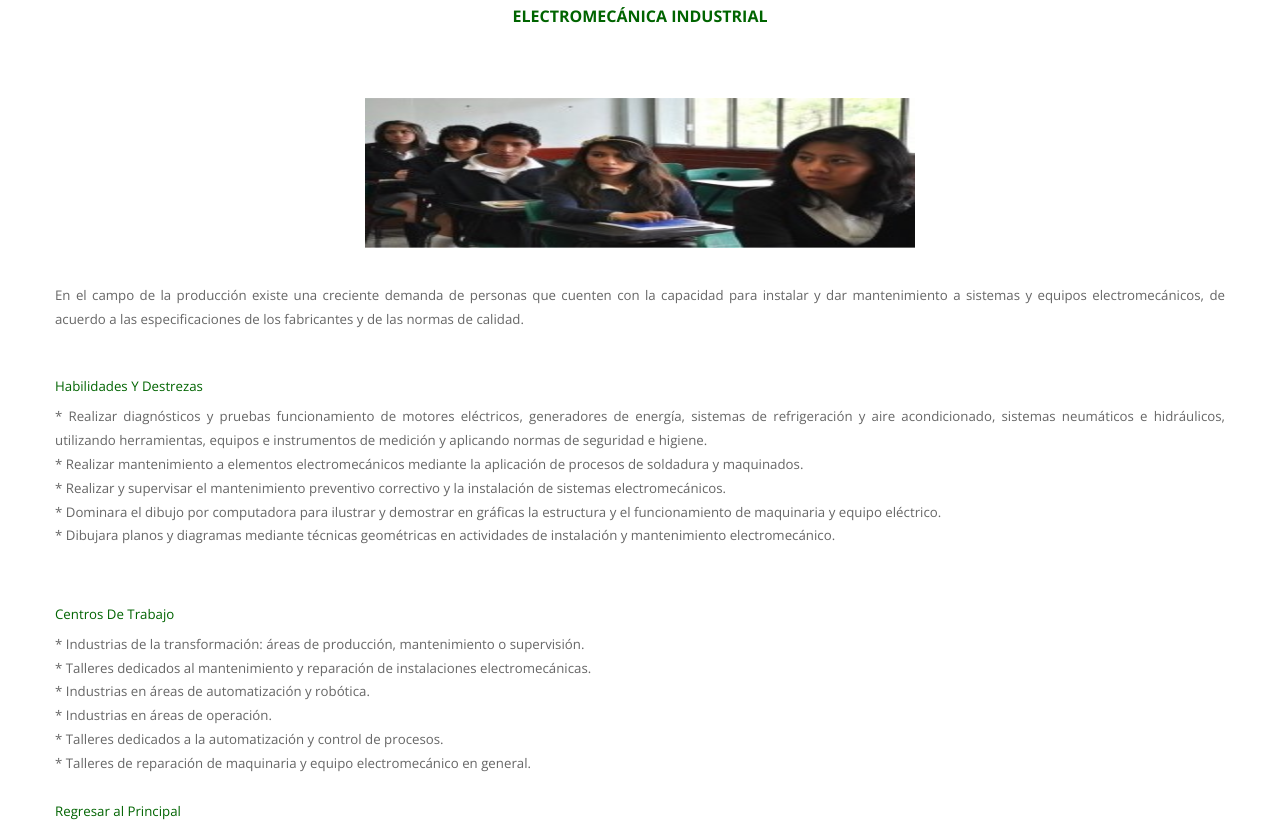
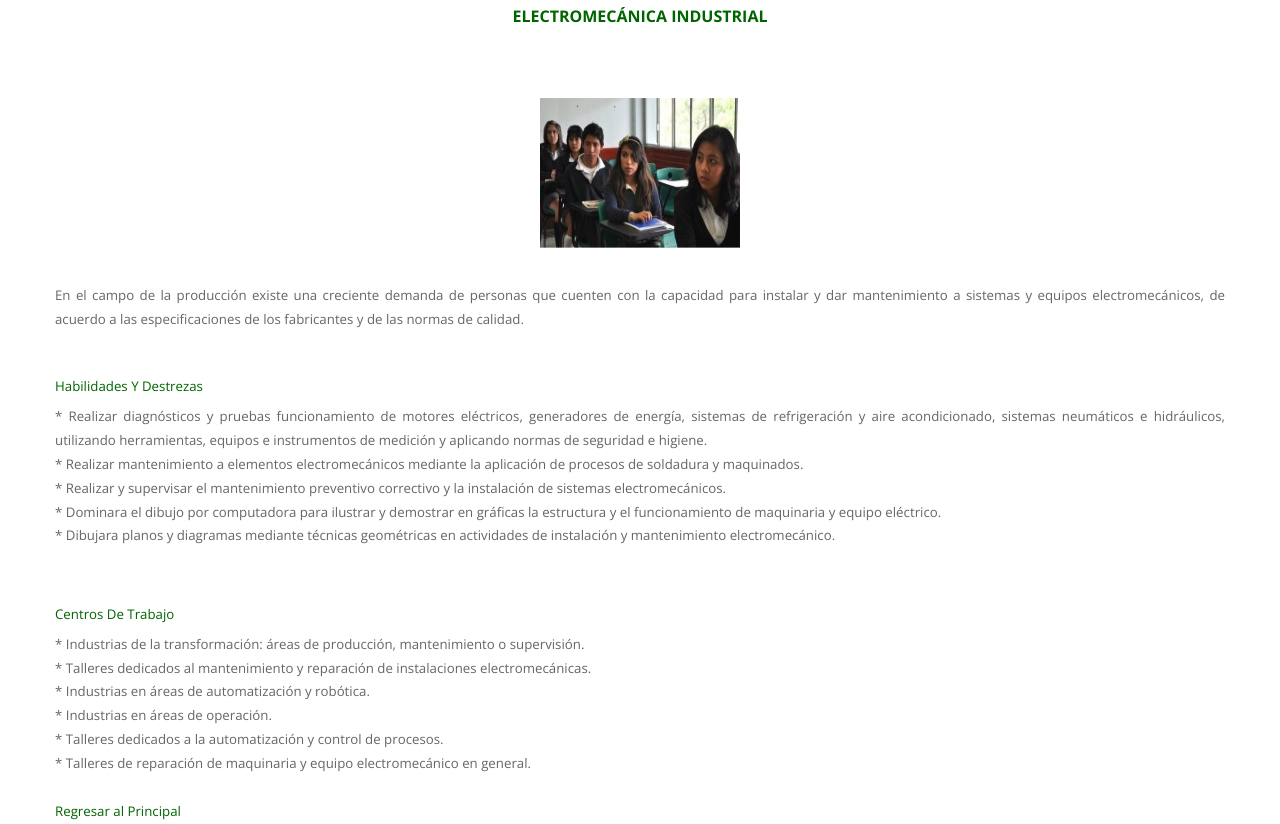
Before and after one commit to AlberichHerondale/AlberichHerondale.github.io, a plain HTML site: page index7.html in a window 1280 px wide. Shown: the part 116-940 px from the top of the page. Drawn offline with nearby package versions, Linux system fonts and the light colour scheme; some packages are replaced by stand-ins of ours.

Commit message:
Modificacion en tamaño de imagen

```diff
--- a/index7.html
+++ b/index7.html
@@ -43,7 +43,7 @@ http://www.templatemo.com/tm-406-flex
                     </div> <!-- /.heading-section -->
                 </div> <!-- /.row -->
                 <div class="row">
-                                <center><img src="images/30.jpg" height="150" width="550"></center>
+                                <center><img src="images/30.jpg" height="150" width="200"></center>
                     <br><p align= justify style= "line-height:1.8">En el campo de la producción existe una creciente demanda de personas que cuenten con la capacidad para instalar y dar mantenimiento a sistemas y equipos electromecánicos, de acuerdo a las especificaciones de los fabricantes y de las normas de calidad.</p>
                     <br>
                     <p ><font COLOR= "darkgreen">Habilidades Y Destrezas</font></p>
```
